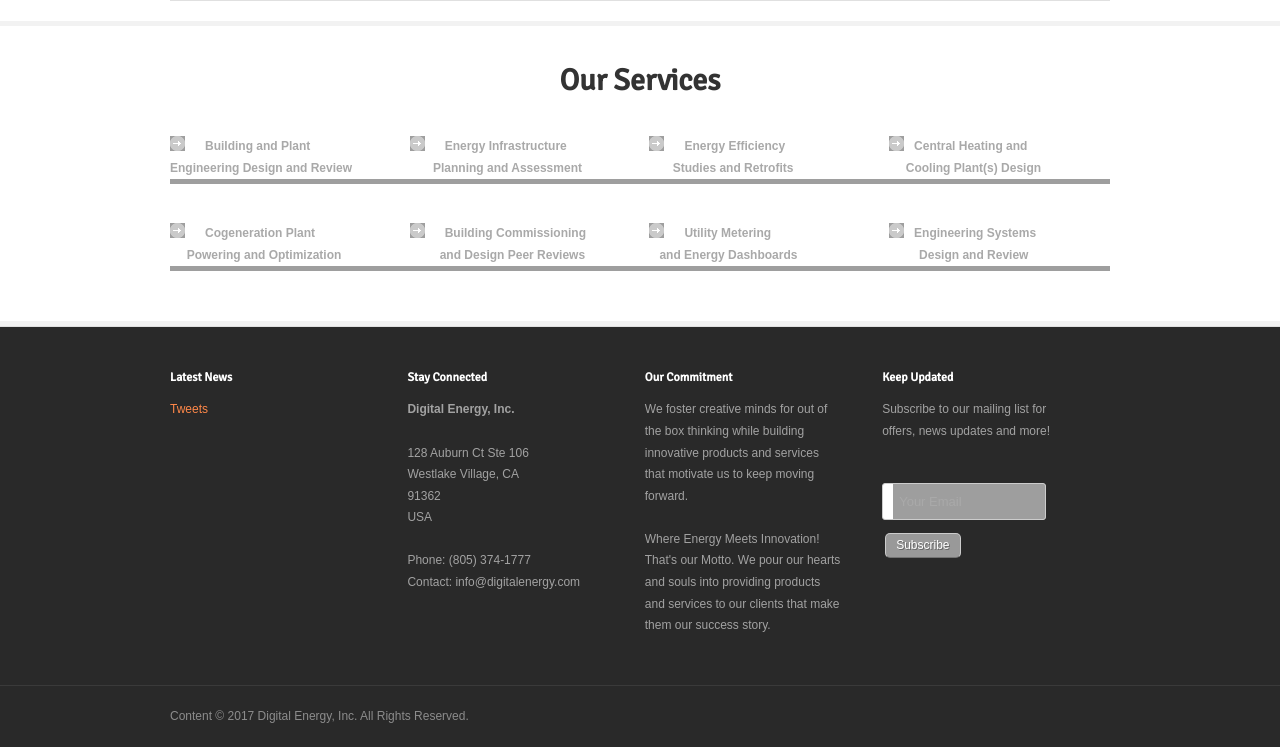
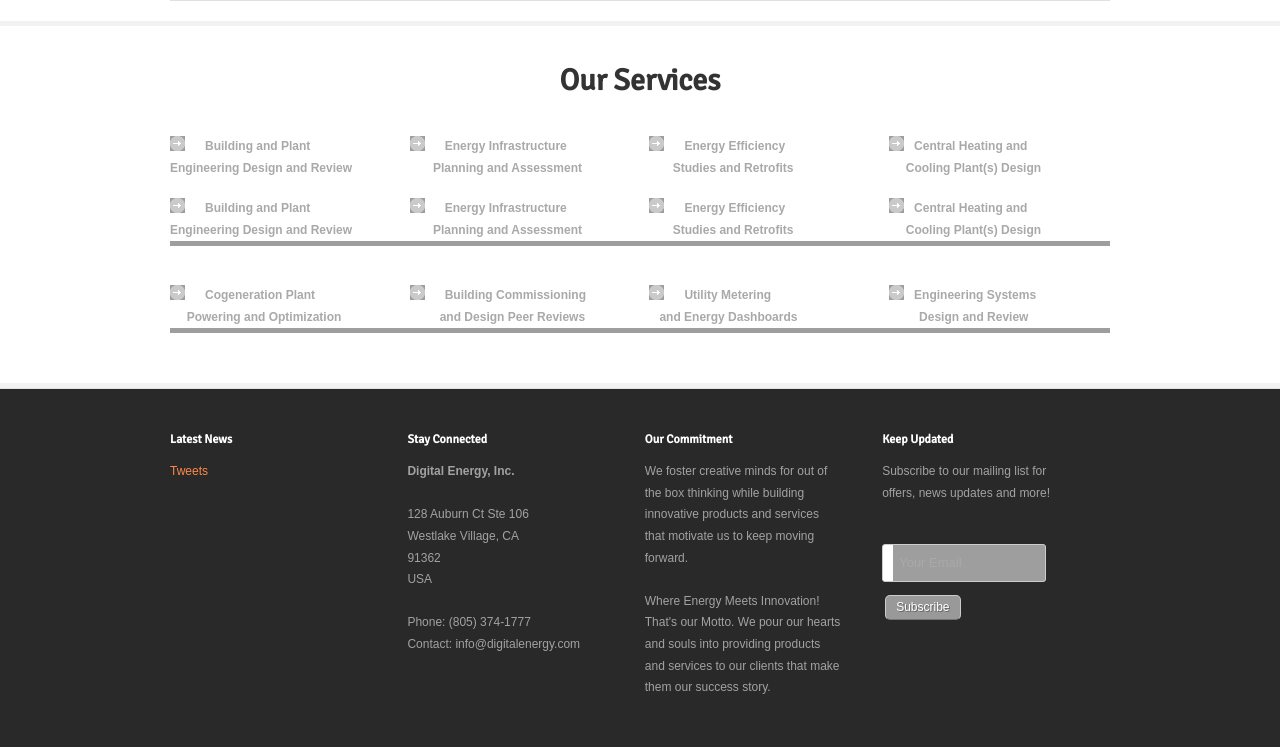
Before and after one commit to HariniParth/Digital-Energy, a PHP site: page / in a window 1280 px wide. Shown: the part 898-1645 px from the top of the page. Run offline with PHP 8.4, Linux system fonts and the light colour scheme; some libraries are stand-ins or nearby versions; grey boxes are pictures that could not be loaded.

Commit message:
Minor UI changes 1

```diff
--- a/index.php
+++ b/index.php
@@ -166,6 +166,19 @@
                                                     <strong><img src="images/r_arrow.png" alt="" /> Central Heating and <br/> &nbsp;&nbsp;&nbsp;&nbsp; Cooling Plant(s) Design</strong>
                                                 </div>
 
+                                                <div class="colums_box no_bg colums_box_1 first">
+                                                    <strong><img src="images/r_arrow.png" alt="" /> Building and Plant <br/> Engineering Design and Review</strong>
+                                                </div>
+                                                <div class="colums_box no_bg colums_box_2">
+                                                    <strong><img src="images/r_arrow.png" alt="" /> Energy Infrastructure <br/> &nbsp;&nbsp;&nbsp;&nbsp;&nbsp;&nbsp; Planning and Assessment</strong>
+                                                </div>
+                                                <div class="colums_box no_bg colums_box_3">
+                                                    <strong><img src="images/r_arrow.png" alt="" /> Energy Efficiency <br/> &nbsp;&nbsp;&nbsp;&nbsp;&nbsp;&nbsp; Studies and Retrofits</strong>
+                                                </div>
+                                                <div class="colums_box no_bg colums_box_4">
+                                                    <strong><img src="images/r_arrow.png" alt="" /> Central Heating and <br/> &nbsp;&nbsp;&nbsp;&nbsp; Cooling Plant(s) Design</strong>
+                                                </div>
+
                                                 <div class="separator"></div>
 
                                                 <div class="colums_box no_bg colums_box_1 first">
```
